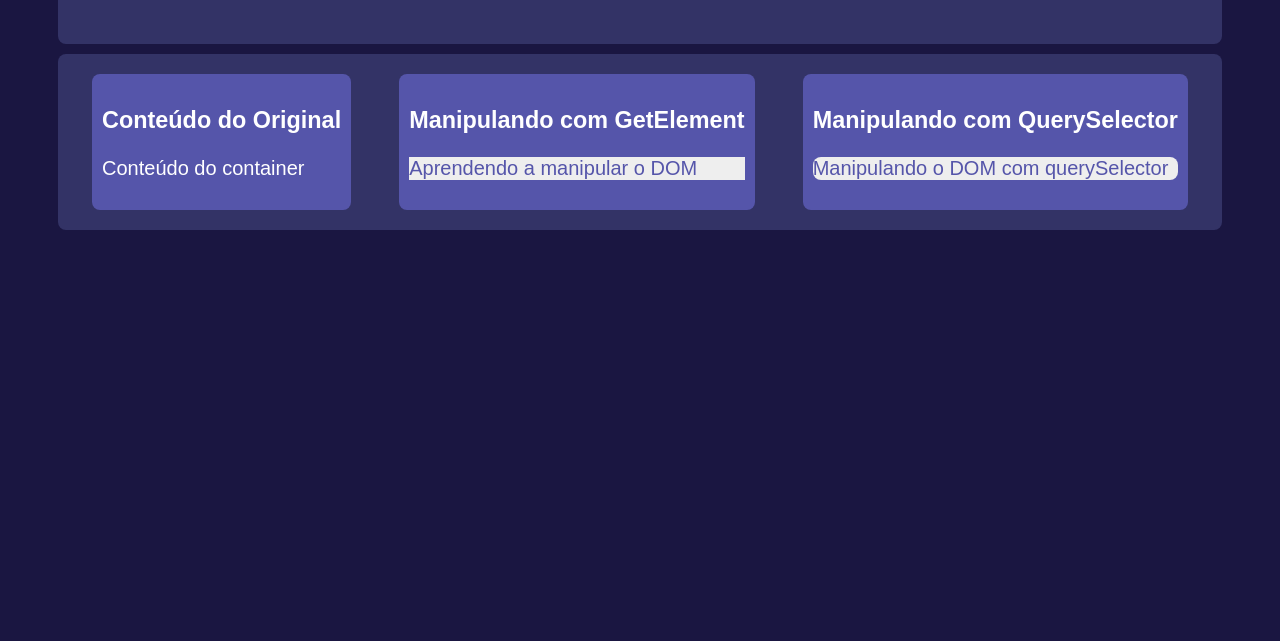
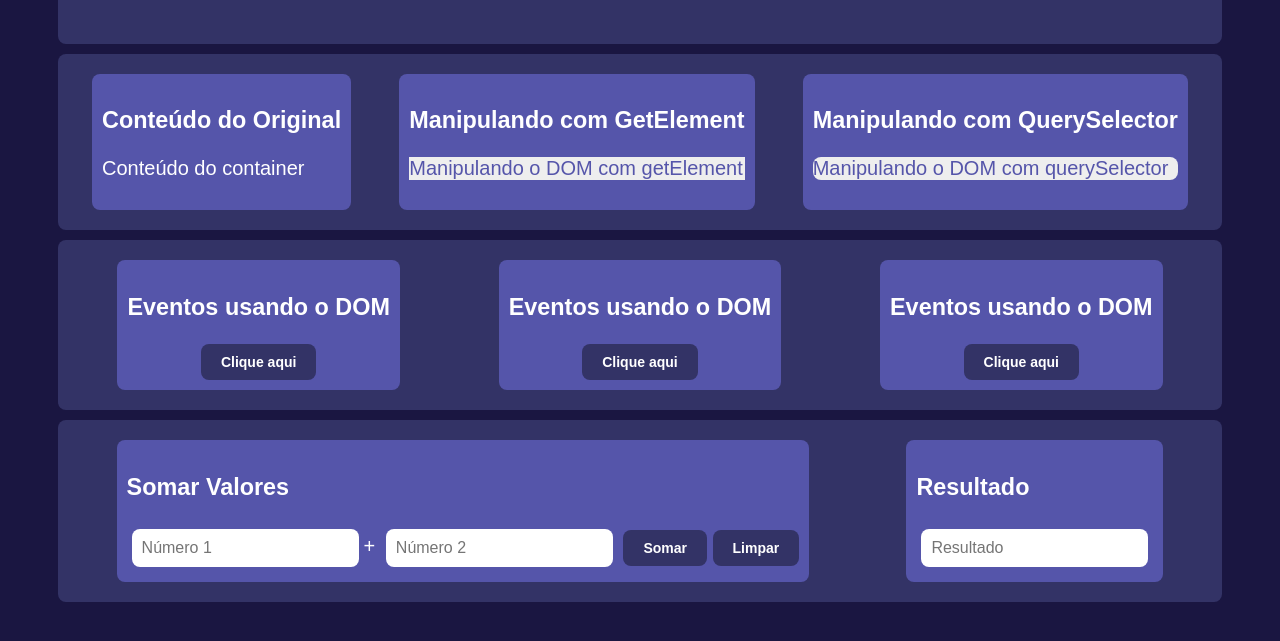
Before and after one commit to Shxsaimon/Estudos, a plain HTML site: page estudosJS/dom.html in a window 1280 px wide. Shown: the part 105-746 px from the top of the page. Drawn offline with Linux system fonts and the light colour scheme.

Commit message:
Brincando um pouco mais com DOM com eventos e interação, e melhorando a estilização para a interface prática dos estudos

```diff
--- a/estudosJS/dom.html
+++ b/estudosJS/dom.html
@@ -5,15 +5,16 @@
     <meta charset="UTF-8">
     <meta name="viewport" content="width=device-width, initial-scale=1.0">
     <title>JavaScriptando</title>
-    <link rel="stylesheet" href="style.css">
-
+    <link rel="stylesheet" href="style/style.css">
+    <link rel="icon" type="image/png" href="style/javascriptandoroxo.png">
 </head>
 
 <body>
     <div class="container">
         <h1>DOM!!!</h1>
+    </div>
 
-    </div>
+    <!-- Usando DOM para manipular o conteúdo com getElementById e querySelector -->
     <div id="dados" class="container">
         <div class="dom-conteudo">
             <h3>Conteúdo do Original</h3>
@@ -27,12 +28,45 @@
             <h3>Manipulando com QuerySelector</h3>
             <p>Conteúdo do container</p>
         </div>
+
+
+    </div>
+    <!-- Usando DOM para manipular eventos com addEventListener -->
+    <div class="container">
+        <div class="dom-conteudo">
+            <h3>Eventos usando o DOM</h3>
+            <!-- <button id="buttondiv" class="buttondiv" onclick="clicar()" onmouseenter="entrar()" onmouseleave="sair()">Clique aqui</button> Poderia fazer assim porém fica muito poluído -->
+            <button id="buttondiv1" class="button center-btn">Clique aqui</button>
+        </div>
+        <div class="dom-conteudo">
+            <h3>Eventos usando o DOM</h3>
+            <button id="buttondiv2" class="button center-btn" onclick="alert('Não faz nada ainda 😒')">Clique aqui</button>
+        </div>
+        <div class="dom-conteudo">
+            <h3>Eventos usando o DOM</h3>
+            <button id="buttondiv3" class="button center-btn" onclick="alert('Não faz nada ainda 😒')">Clique aqui</button>
+        </div>
     </div>
 
+    <!-- Usando DOM para manipular eventos com interação do usuário -->
+    <div class="container">
+        <div class="dom-conteudo">
+            <h3>Somar Valores</h3>
+            <input type="number" id="num1" placeholder="Número 1">+
+            <input type="number" id="num2" placeholder="Número 2">
+            <button id="somar" class="button">Somar</button>
+            <button id="limpar" class="button">Limpar</button>
+        </div>
+        <div class="dom-conteudo">
+            <h3>Resultado</h3>
+            <input type="text" id="resultado" placeholder="Resultado" readonly>
+        </div>
+    </div>
     <script>
+        // Manipulando o DOM com getElementById e querySelector
         var manipuladoget = document.getElementById('manipuladoget');
         var p = document.getElementById('pmodificado');
-        p.textContent = 'Aprendendo a manipular o DOM';
+        p.textContent = 'Manipulando o DOM com getElement';
         p.style.color = '#5555aa';
         p.style.background = '#eee';
 
@@ -42,6 +76,48 @@
         manipuladoqueryselector.style.background = '#eee';
         manipuladoqueryselector.style.borderRadius = '8px';
 
+        // Eventos usando o DOM
+        var buttondiv1 = document.getElementById('buttondiv1');
+        buttondiv1.addEventListener('click', clicar);
+        buttondiv1.addEventListener('mouseenter', entrar);
+        buttondiv1.addEventListener('mouseleave', sair);
+        function clicar() {
+            buttondiv1.innerHTML = 'Clicado!';
+
+        }
+        function entrar() {
+            var buttondiv1 = document.getElementById('buttondiv1');
+            buttondiv1.innerHTML = 'É só clicar!';
+        }
+        function sair() {
+            var buttondiv1 = document.getElementById('buttondiv1');
+            buttondiv1.innerHTML = 'Clique aqui!';
+        }
+
+        // Somar Valores
+        var num1 = document.getElementById('num1');
+        var num2 = document.getElementById('num2');
+        var numformat1 = Number(num1.value);
+        var numformat2 = Number(num2.value);
+
+        var buttonsomar = document.getElementById('somar');
+        buttonsomar.addEventListener('click', somar);
+        function somar() {
+            var numformat1 = Number(num1.value);
+            var numformat2 = Number(num2.value);
+            var resultado = numformat1 + numformat2;
+            var resultadoelement = document.getElementById('resultado');
+            resultadoelement.value = resultado;
+        }
+        var buttonlimpar = document.getElementById('limpar');
+        buttonlimpar.addEventListener('click', limpar);
+        function limpar() {
+            var resultadoelement = document.getElementById('resultado');
+            resultadoelement.value = '';
+            num1.value = '';
+            num2.value = '';
+        }
+
     </script>
 </body>
 
--- a/estudosJS/style.css
+++ b/estudosJS/style/style.css
@@ -12,6 +12,9 @@
         border-radius: 8px;
         display: flex;
         gap: 20px;
+        /* justify-content: space-around;
+        align-items: center;
+        flex-wrap: wrap; */
     }
 
     #dados button {
@@ -49,7 +52,8 @@
     }
 
     .button {
-        background-color: #5555aa;
+        font: 14px Arial, sans-serif;
+        background-color: #333366;
         color: white;
         font-weight: bold;
         padding: 10px 20px;
@@ -63,3 +67,16 @@
         color: #5555aa;
         font-weight: bold;
     }
+
+    .center-btn {
+        margin: auto;
+        display: block;
+    }
+
+    input {
+        font: normal 16px arial, sans-serif;
+        padding: 10px;
+        border-radius: 8px;
+        border: none;
+        margin: 5px;
+    }
```
Also changed, not shown: estudosJS/operadores.html (+2 -1 lines), estudosJS/tratamento_dados.html (+2 -1 lines), estudosJS/style/javascriptandoroxo.png (added).
